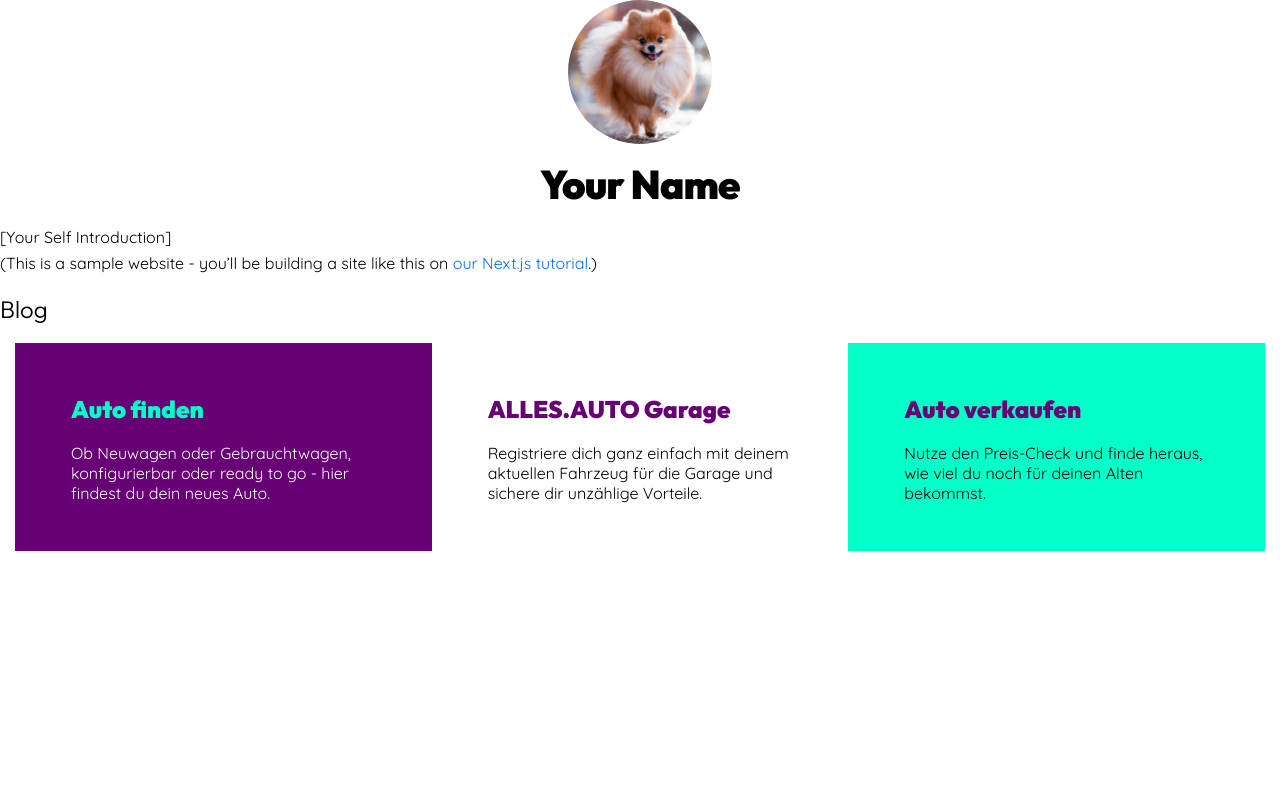
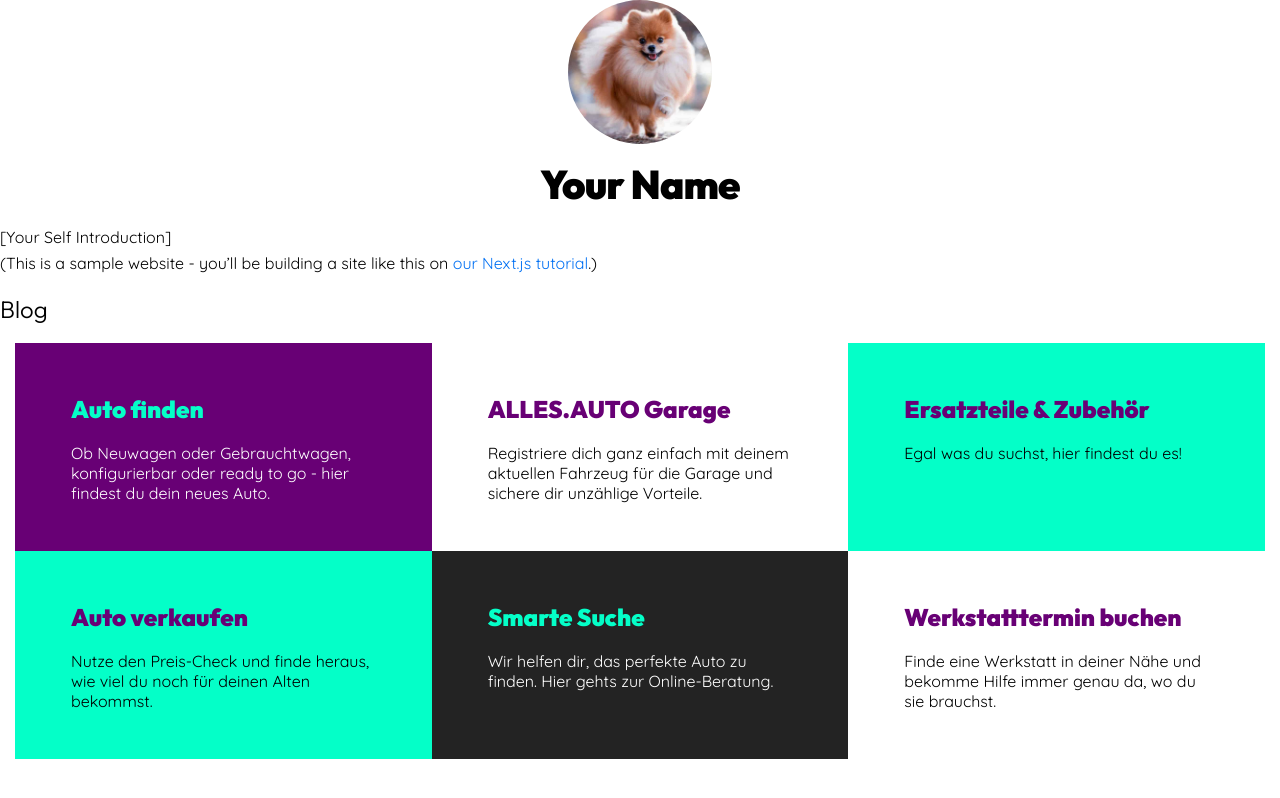
Before and after one commit to sofiapuch/nextjs-playground, a Next.js app: page / in a window 1280 px wide. Built offline with nearby package versions, Linux system fonts and the light colour scheme.

Commit message:
Add missing cards data to card tout list to make the full component

```diff
--- a/components/UI/molecules/cards/cardTout.module.scss
+++ b/components/UI/molecules/cards/cardTout.module.scss
@@ -28,6 +28,18 @@
     }
   }
 
+  &--dark {
+    background-color: #232323;
+
+    .card-tout__title {
+      color: #04FFC8;
+    }
+
+    .card-tout__caption {
+      color: #fff;
+    }
+  }
+
   &__caption {
     @extend %card-caption;
   }
--- a/components/UI/organisms/cardList/CardToutList.js
+++ b/components/UI/organisms/cardList/CardToutList.js
@@ -7,31 +7,35 @@
     modifier: "primary",
     title: "Auto finden",
     description: "Ob Neuwagen oder Gebrauchtwagen, konfigurierbar oder ready to go - hier findest du dein neues Auto.",
-    link: {
-      label: "",
-      url: "",
-      icon: ""
-    }
+    link: {}
   },
   {
-    modifier: "light",
     title: "ALLES.AUTO Garage",
     description: "Registriere dich ganz einfach mit deinem aktuellen Fahrzeug für die Garage und sichere dir unzählige Vorteile.",
-    link: {
-      label: "",
-      url: "",
-      icon: ""
-    }
+    link: {}
+  },
+  {
+    modifier: "secondary",
+    title: "Ersatzteile & Zubehör",
+    description: "Egal was du suchst, hier findest du es! ",
+    link: {}
   },
   {
     modifier: "secondary",
     title: "Auto verkaufen",
     description: "Nutze den Preis-Check und finde heraus, wie viel du noch für deinen Alten bekommst.",
-    link: {
-      label: "",
-      url: "",
-      icon: ""
-    }
+    link: {}
+  },
+  {
+    modifier: "dark",
+    title: "Smarte Suche",
+    description: "Wir helfen dir, das perfekte Auto zu finden. Hier gehts zur Online-Beratung.",
+    link: {}
+  },
+  {
+    title: "Werkstatttermin buchen",
+    description: "Finde eine Werkstatt in deiner Nähe und bekomme Hilfe immer genau da, wo du sie brauchst.",
+    link: {}
   }
 ]
 
```
